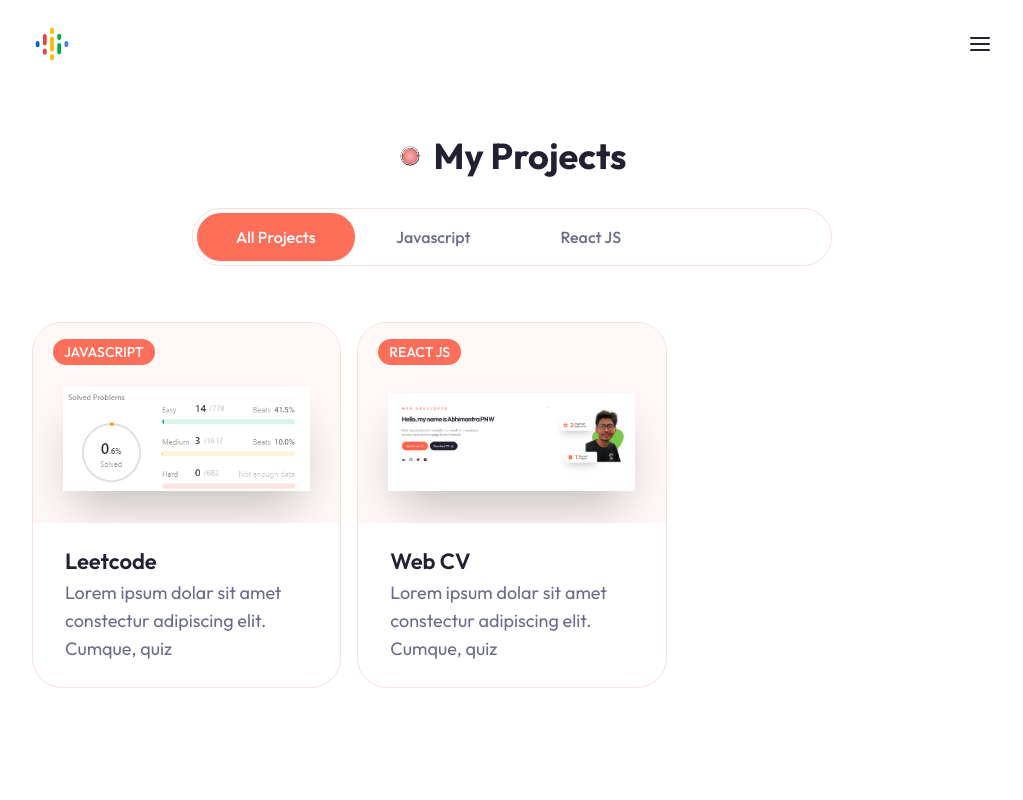
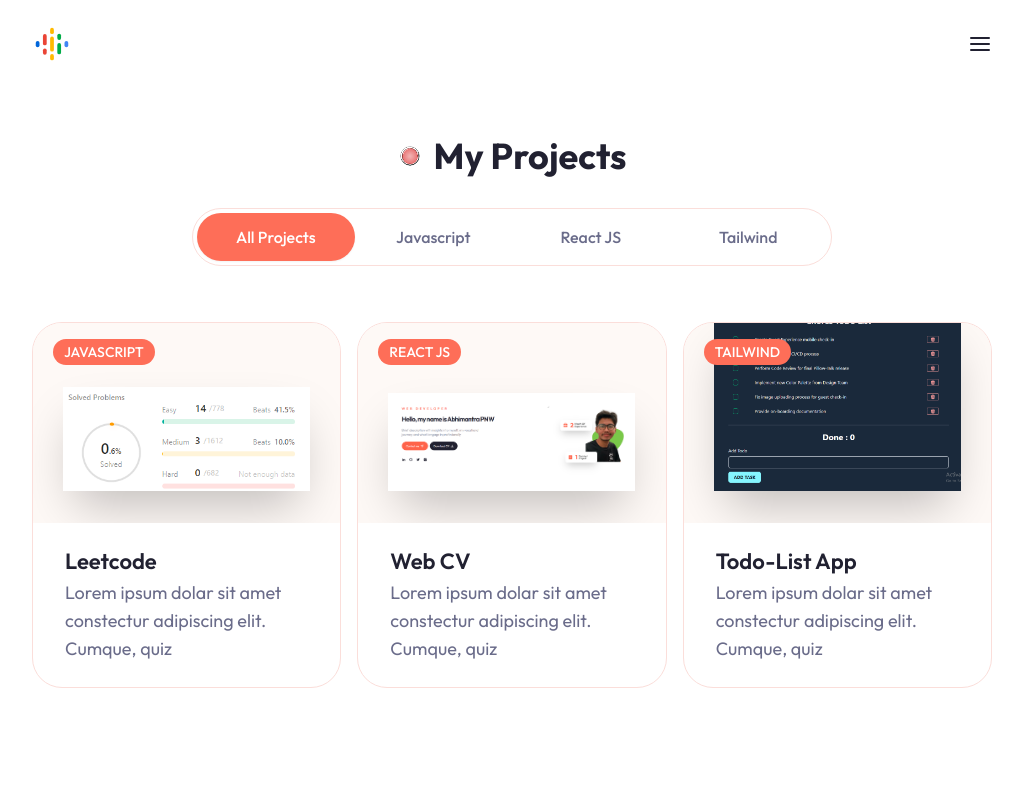
Before and after one commit to AbhimantraPNW/cv-portofolio, a Next.js app: page /projects in a window 1280 px wide. Shown: the top 800 px of the page, without its empty margins (128-1151 px from the left). Built offline with nearby package versions, Linux system fonts and the light colour scheme.

Commit message:
adding new projects

```diff
--- a/app/projects/page.jsx
+++ b/app/projects/page.jsx
@@ -17,6 +17,15 @@ const projectData = [
     image: "/work/web-cv.PNG",
     category: "React JS",
     name: "Web CV",
+    description:
+      "Lorem ipsum dolar sit amet constectur adipiscing elit. Cumque, quiz",
+    link: "/",
+    github: "/",
+  },
+  {
+    image: "/work/todo-list.PNG",
+    category: "Tailwind",
+    name: "Todo-List App",
     description:
       "Lorem ipsum dolar sit amet constectur adipiscing elit. Cumque, quiz",
     link: "/",
--- a/components/About.jsx
+++ b/components/About.jsx
@@ -141,7 +141,7 @@ const About = () => {
                 <TabsContent value="personal">
                   <div className="text-center xl:text-left">
                     <h3 className="h3 mb-4">Little Things About Me</h3>
-                    <p className="subtitle max-w-xl max-auto xl:mx-0">
+                    <p className="subtitle max-w-xl mx-auto max-auto xl:mx-0">
                       Do you have funny story you could share with me?
                     </p>
                     {/* icons */}
--- a/components/Work.jsx
+++ b/components/Work.jsx
@@ -29,6 +29,15 @@ const projectData = [
     image: "/work/web-cv.PNG",
     category: "React JS",
     name: "Web CV",
+    description:
+      "Lorem ipsum dolar sit amet constectur adipiscing elit. Cumque, quiz",
+    link: "/",
+    github: "/",
+  },
+  {
+    image: "/work/todo-list.PNG",
+    category: "Tailwind",
+    name: "Todo-List App",
     description:
       "Lorem ipsum dolar sit amet constectur adipiscing elit. Cumque, quiz",
     link: "/",
```
Also changed, not shown: public/work/todo-list.PNG (added).
